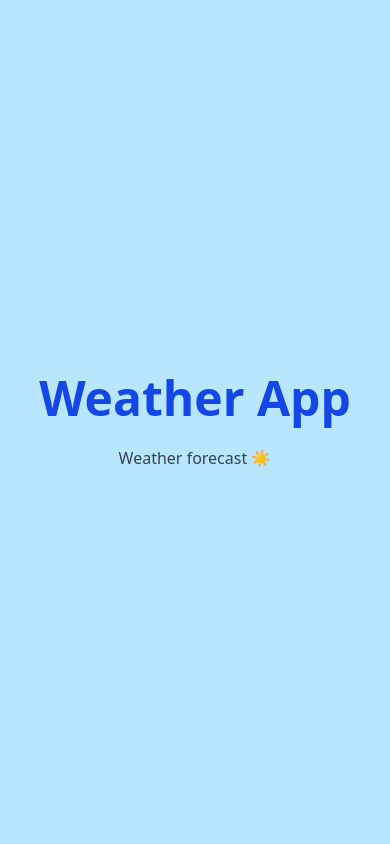
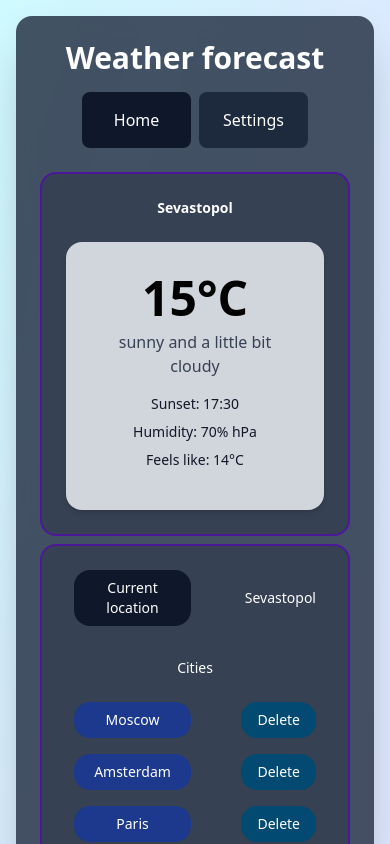
Before and after one commit to semenbushmanov/weather-forecast-app, a React (Vite) app: page / in a window 390 px wide. Shown: the top 844 px of the page. Built offline with nearby package versions, Linux system fonts and the light colour scheme.

Commit message:
Develop responsive homepage design

```diff
--- a/src/App.tsx
+++ b/src/App.tsx
@@ -1,11 +1,74 @@
 function App() {
   return (
-    <>
-      <div className="min-h-screen flex flex-col items-center justify-center bg-sky-200 text-center">
-        <h1 className="text-5xl font-bold text-blue-700 mb-6">Weather App</h1>
-        <p className="text-gray-700">Weather forecast ☀️</p>
+    <div className="min-h-screen bg-linear-to-br from-cyan-100 via-blue-100 to-indigo-100 flex justify-center p-4">
+      <div className="container mx-auto bg-slate-800/80 backdrop-blur-sm rounded-2xl shadow-2xl">
+        <div className="p-6 md:p-10 flex flex-col items-center">
+          <h1 className="text-3xl md:text-4xl font-bold text-white mb-4 text-center">
+            Weather forecast
+          </h1>
+          <div className="grid grid-cols-2 gap-2">
+            <a
+              href="/"
+              className="p-4 px-6 sm:px-16 md:px-20 text-1xl md:text-2xl rounded-lg bg-slate-900 transition-all duration-300 text-white hover:bg-blue-900 text-center"
+            >
+              Home
+            </a>
+            <a
+              href="/settings"
+              className="p-4 px-6 sm:px-16 md:px-20 text-1xl md:text-2xl rounded-lg bg-slate-800 transition-all duration-300 text-white hover:bg-blue-900 text-center"
+            >
+              Settings
+            </a>
+          </div>
+          <div className="flex flex-col-reverse lg:grid lg:grid-cols-2 gap-2 w-full rounded-2xl mt-6">
+            <div className="flex flex-col p-6 bg-gray-700 rounded-2xl border-2 border-violet-900">
+              <div className="grid grid-cols-2 gap-2 px-2 mb-8 items-center">
+                <button className=" text-white text-sm sm:text-lg md:text-2xl transition-all duration-300 bg-slate-900 hover:bg-blue-900 rounded-2xl p-2 cursor-pointer">Current location</button>
+                <div className="flex justify-end">
+                  <p className="text-white text-sm sm:text-lg md:text-2xl">Sevastopol</p>
+                </div>
+              </div>
+              <h2 className="text-white text-sm sm:text-lg md:text-2xl text-center font-medium mb-6">Cities</h2>
+              <div className="grid grid-cols-2 gap-2 px-2 mb-4 items-center">
+                <button className="text-white text-sm sm:text-lg md:text-2xl transition-all duration-300 bg-blue-900 hover:bg-blue-800 rounded-2xl p-2 cursor-pointer">Moscow</button>
+                <div className="flex justify-end">
+                  <button className="text-white text-sm sm:text-lg md:text-2xl transition-all duration-300 bg-sky-900 hover:bg-sky-800 rounded-2xl py-2 px-4 cursor-pointer">Delete</button>
+                </div>
+              </div>
+              <div className="grid grid-cols-2 gap-2 px-2 mb-4 items-center">
+                <button className="text-white text-sm sm:text-lg md:text-2xl transition-all duration-300 bg-blue-900 hover:bg-blue-800 rounded-2xl p-2 cursor-pointer">Amsterdam</button>
+                <div className="flex justify-end">
+                  <button className="text-white text-sm sm:text-lg md:text-2xl transition-all duration-300 bg-sky-900 hover:bg-sky-800 rounded-2xl py-2 px-4 cursor-pointer">Delete</button>
+                </div>
+              </div>
+              <div className="grid grid-cols-2 gap-2 px-2 mb-4 items-center">
+                <button className="text-white text-sm sm:text-lg md:text-2xl transition-all duration-300 bg-blue-900 hover:bg-blue-800 rounded-2xl p-2 cursor-pointer">Paris</button>
+                <div className="flex justify-end">
+                  <button className="text-white text-sm sm:text-lg md:text-2xl transition-all duration-300 bg-sky-900 hover:bg-sky-800 rounded-2xl py-2 px-4 cursor-pointer">Delete</button>
+                </div>
+              </div>
+              <div className="grid grid-cols-2 gap-2 px-2 mb-4 items-center">
+                <button className="text-white text-sm sm:text-lg md:text-2xl transition-all duration-300 bg-blue-900 hover:bg-blue-800 rounded-2xl p-2 cursor-pointer">London</button>
+                <div className="flex justify-end">
+                  <button className="text-white text-sm sm:text-lg md:text-2xl transition-all duration-300 bg-sky-900 hover:bg-sky-800 rounded-2xl py-2 px-4 cursor-pointer">Delete</button>
+                </div>
+              </div>
+              <button className="mt-10 text-white text-sm sm:text-lg md:text-2xl transition-all duration-300 bg-gray-800 hover:bg-blue-900 rounded-2xl p-2 cursor-pointer">Add city</button>
+            </div>
+            <div className="flex flex-col p-6 bg-gray-700 rounded-2xl border-2 border-violet-900">
+              <h2 className="text-white text-sm sm:text-lg md:text-2xl text-center font-bold mb-6">Sevastopol</h2>
+              <div className="flex flex-col p-8 bg-gray-300 shadow-md rounded-2xl text-center">
+                <p className="text-5xl text-black font-semibold mb-2">15°C</p>
+                <p className="text-1xl text-gray-700 mb-4">sunny and a little bit cloudy</p>
+                <p className="text-sm sm:text-lg md:text-2xl text-gray-900 mb-2">Sunset: 17:30</p>
+                <p className="text-sm sm:text-lg md:text-2xl text-gray-900 mb-2">Humidity: 70% hPa</p>
+                <p className="text-sm sm:text-lg md:text-2xl text-gray-900 mb-2">Feels like: 14°C</p>
+              </div>
+            </div>
+          </div>
+        </div>
       </div>
-    </>
+    </div>
   )
 }
 
```
